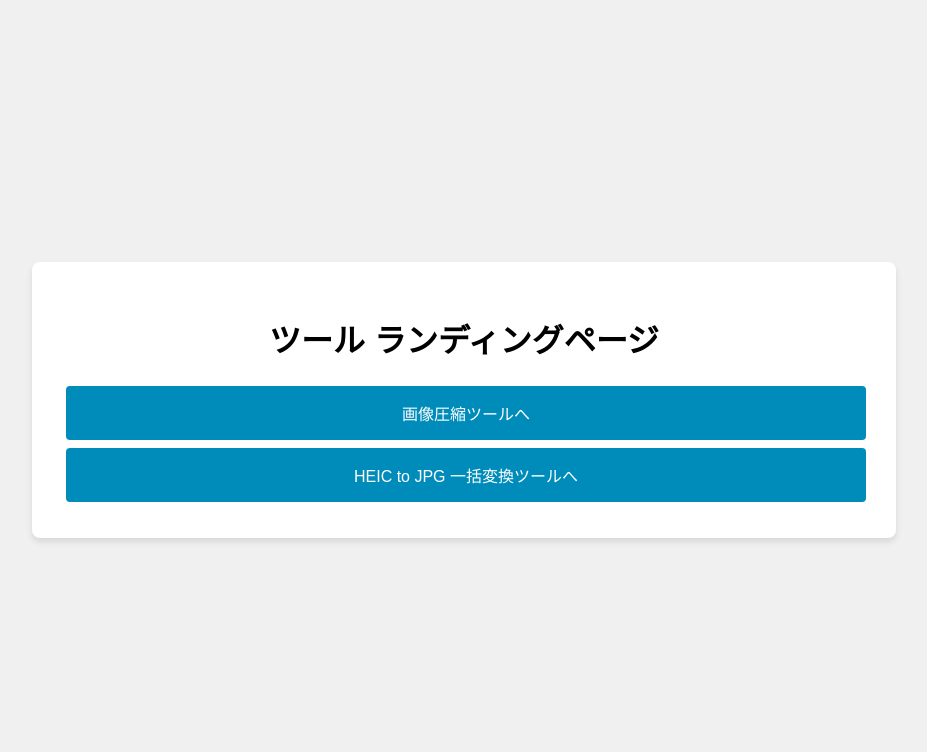
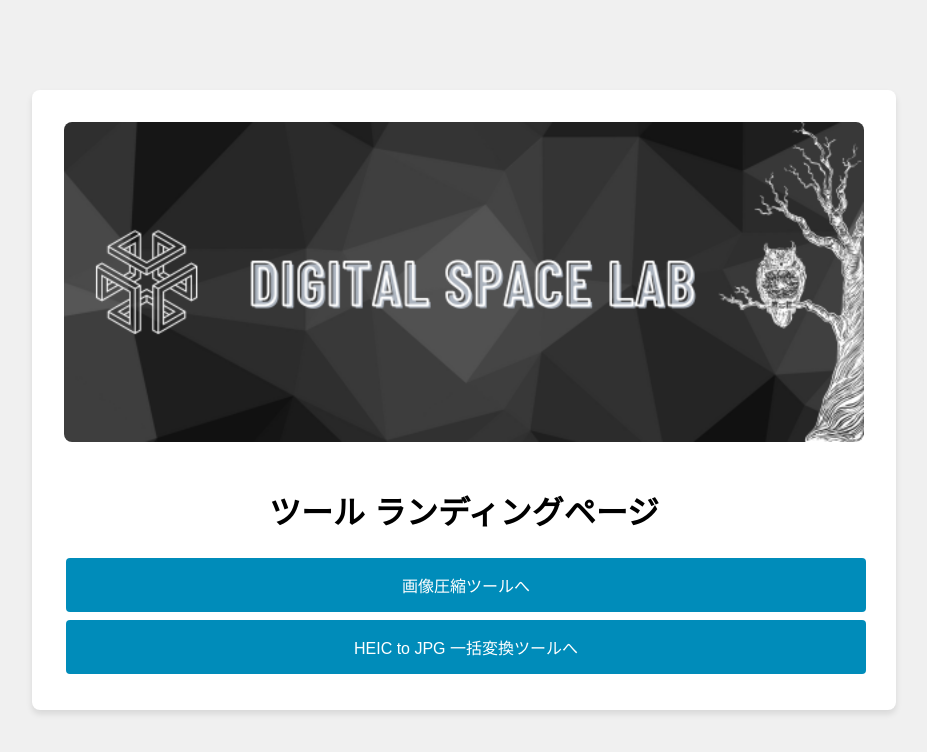
Before and after one commit to hirono7392/my-web-tools, a plain HTML site: page index.html in a window 1280 px wide. Shown: the whole page, without its empty margins (176-1103 px from the left). Drawn offline with Linux system fonts and the light colour scheme.

Commit message:
Add files via upload

```diff
--- a/index.html
+++ b/index.html
@@ -8,6 +8,7 @@
         body {
             font-family: 'Hiragino Sans', 'Meiryo', sans-serif;
             display: flex;
+            flex-direction: column;
             justify-content: center;
             align-items: center;
             min-height: 100vh;
@@ -22,6 +23,13 @@
             box-shadow: 0 4px 6px rgba(0, 0, 0, 0.1);
             max-width: 800px;
             width: 100%;
+        }
+        .banner {
+            width: 100%;
+            max-width: 800px;
+            height: auto;
+            border-radius: 8px;
+            margin-bottom: 20px;
         }
         button {
             background-color: #008CBA;
@@ -41,6 +49,7 @@
 </head>
 <body>
     <div class="container">
+        <img src="Black Simple Geometric Discord Profile Banner.png" alt="Digital Space Lab Banner" class="banner">
         <h1>ツール ランディングページ</h1>
         <button onclick="window.location.href='image_compression_tool.html'">画像圧縮ツールへ</button>
         <button onclick="window.location.href='heic_to_jpg_tool.html'">HEIC to JPG 一括変換ツールへ</button>
```
Also changed, not shown: Black Simple Geometric Discord Profile Banner.png (added).
